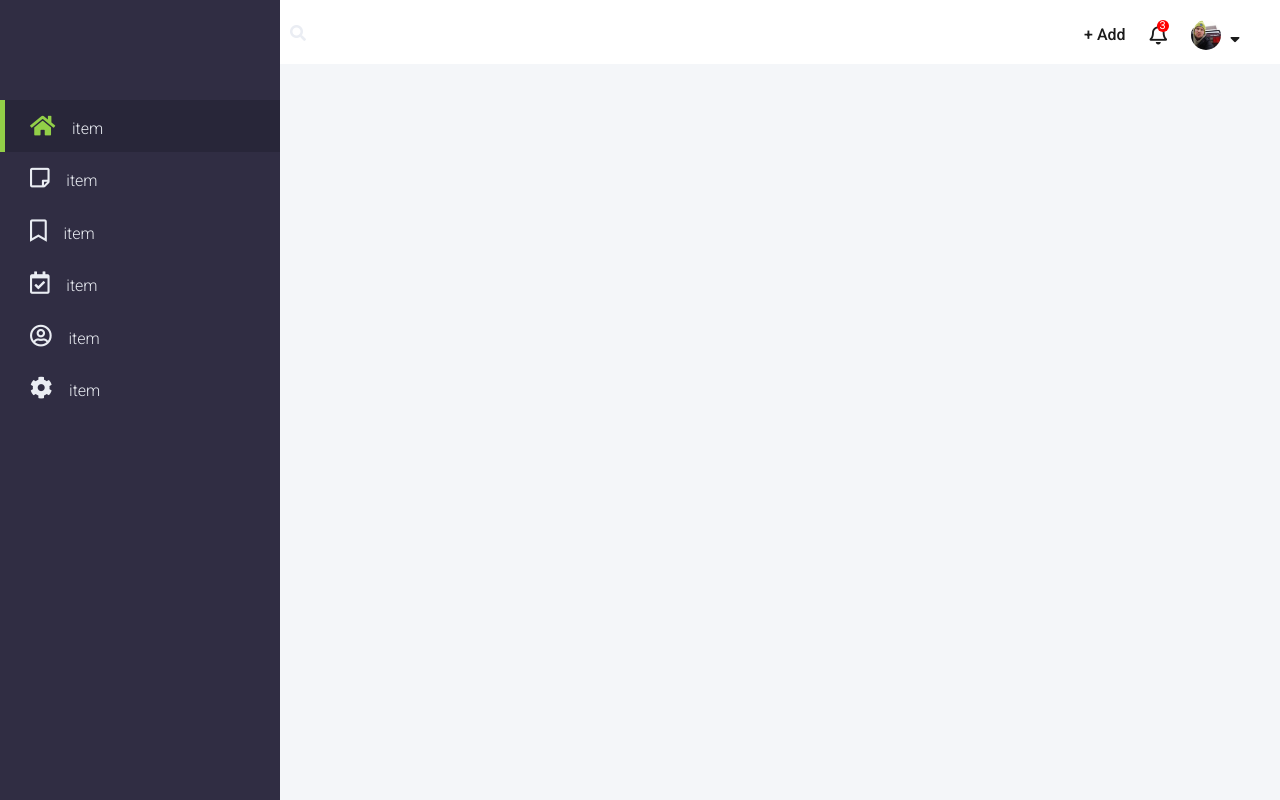
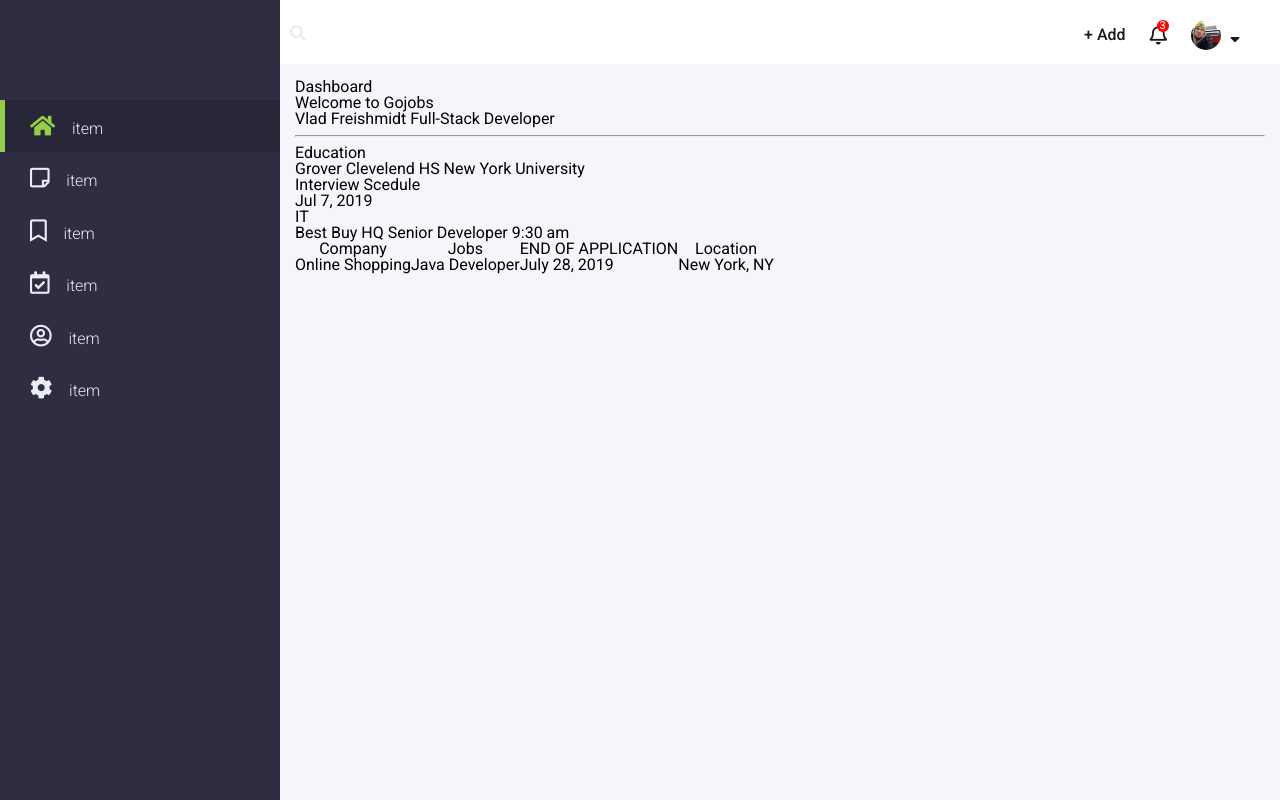
Before and after one commit to vladfreishmidt/dashboard, a React app: page / in a window 1280 px wide. Built offline with nearby package versions, Linux system fonts and the light colour scheme.

Commit message:
content-area added

```diff
--- /dev/null
+++ b/assets/sass/_content-area.scss
@@ -0,0 +1,4 @@
+#content-area {
+  margin-left: 280px;
+  padding: 15px;
+}
--- a/assets/sass/main.scss
+++ b/assets/sass/main.scss
@@ -1,6 +1,7 @@
 @import url( 'https://fonts.googleapis.com/css?family=Roboto:100,300,400,500,700');
 @import "reset";
 @import "variables";
+@import "content-area";
 
 * {
   box-sizing: border-box;
@@ -76,7 +77,7 @@ header {
       color: $neonGreen;
       padding: 10px;
       font-weight: 100;
-      width: 50%;
+      width: 80%;
       transition: all .5s ease-in-out;
 
       &:hover {
--- a/public/index.html
+++ b/public/index.html
@@ -37,5 +37,74 @@
         </a>
       </div>
     </header>
+
+    <section id="content-area">
+      <div class="heading">
+        <h1>Dashboard</h1>
+        <p>Welcome to Gojobs</p>
+      </div>
+
+      <div class="cards">
+        <div class="card">
+          <div class="user-img"></div>
+          <span class="user-name">Vlad Freishmidt</span>
+          <span class="user-title">Full-Stack Developer</span>
+          <hr>
+          <div class="col-md-4">
+            <span class="education">Education</span>
+          </div>
+          <div class="col-md-4">
+            <span class="schools">Grover Clevelend HS</span>
+            <span class="schools">New York University</span>
+          </div>
+        </div>
+
+        <div class="card">
+          <h6>Interview Scedule</h6>
+          <span class="date">
+            Jul 7, 2019
+          </span>
+          <div class="col-md-2">
+            <span class="job-type">IT</span>
+          </div>
+          <div class="col-md-10">
+            <span class="schools">Best Buy HQ</span>
+            <span class="schools">Senior Developer</span>
+            <span class="time">9:30 am</span>
+          </div>
+        </div>
+
+        <div class="card"></div>
+      </div>
+
+      <table>
+        <thead>
+          <tr>
+            <th>
+              Company
+            </th>
+            <th>
+              Jobs
+            </th>
+            <th>
+              END OF APPLICATION
+            </th>
+            <th>
+              Location
+            </th>
+          </tr>
+        </thead>
+        <tbody>
+          <tr>
+            <td>Online Shopping</td>
+            <td>Java Developer</td>
+            <td>July 28, 2019</td>
+            <td>New York, NY</td>
+          </tr>
+        </tbody>
+      </table>
+    </section>
+
+
   </body>
 </html>
```
Also changed, not shown: public/css/main.css.
